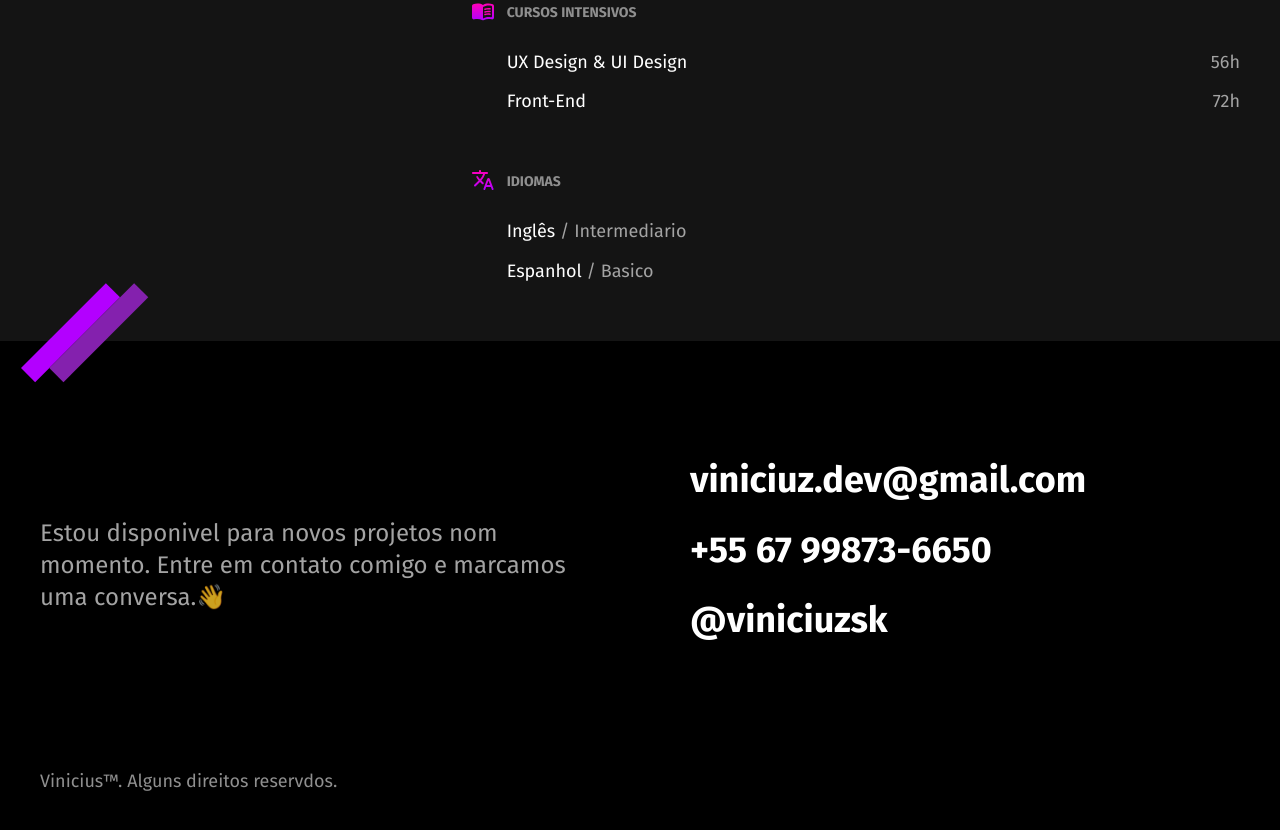
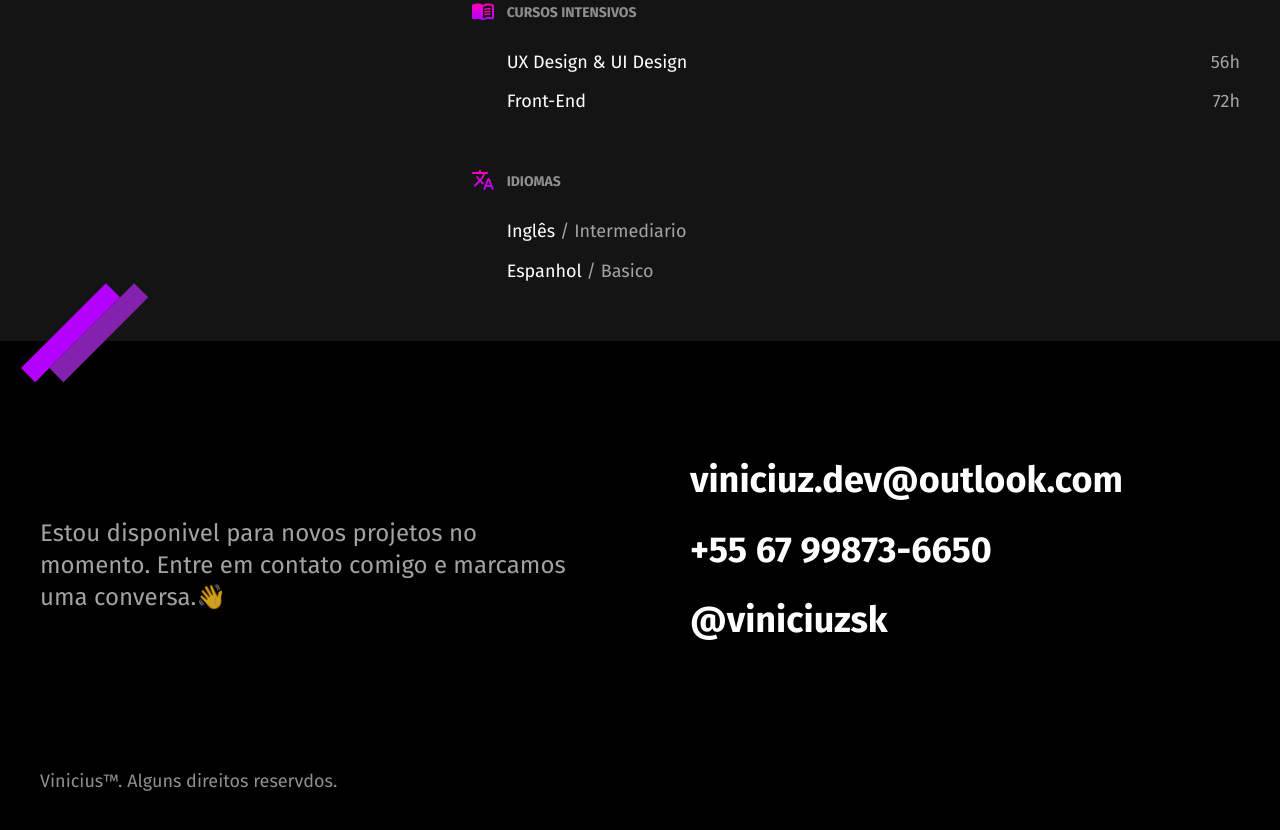
Before and after one commit to viniciuzsk/viniciuzsk.github.io, a plain HTML site: page index.html in a window 1280 px wide. Shown: the part 1902-2732 px from the top of the page. Drawn offline with Linux system fonts and the light colour scheme.

Commit message:
correção

```diff
--- a/index.html
+++ b/index.html
@@ -135,9 +135,9 @@
 
   <footer>
     <div class="footer-container" id="contato">
-      <p class="footer-texto">Estou disponivel para novos projetos nom momento. Entre em contato comigo e marcamos uma conversa.👋 </p>
+      <p class="footer-texto">Estou disponivel para novos projetos no momento. Entre em contato comigo e marcamos uma conversa.👋 </p>
       <ul class="footer-contato">
-        <li>viniciuz.dev@gmail.com</li>
+        <li>viniciuz.dev@outlook.com</li>
         <li>+55 67 99873-6650</li>
         <li><a href="#">@viniciuzsk</a></li>
       </ul>
```
